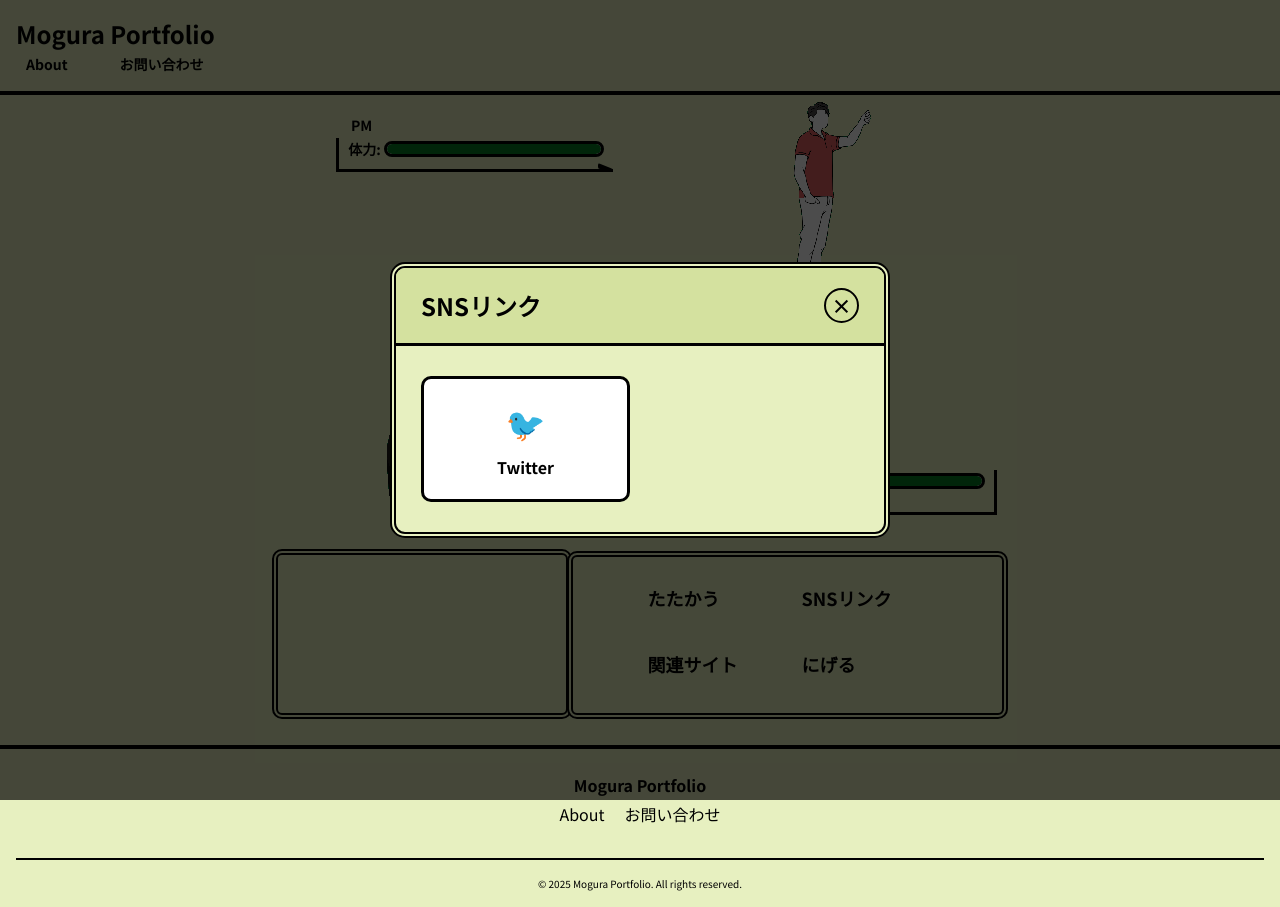
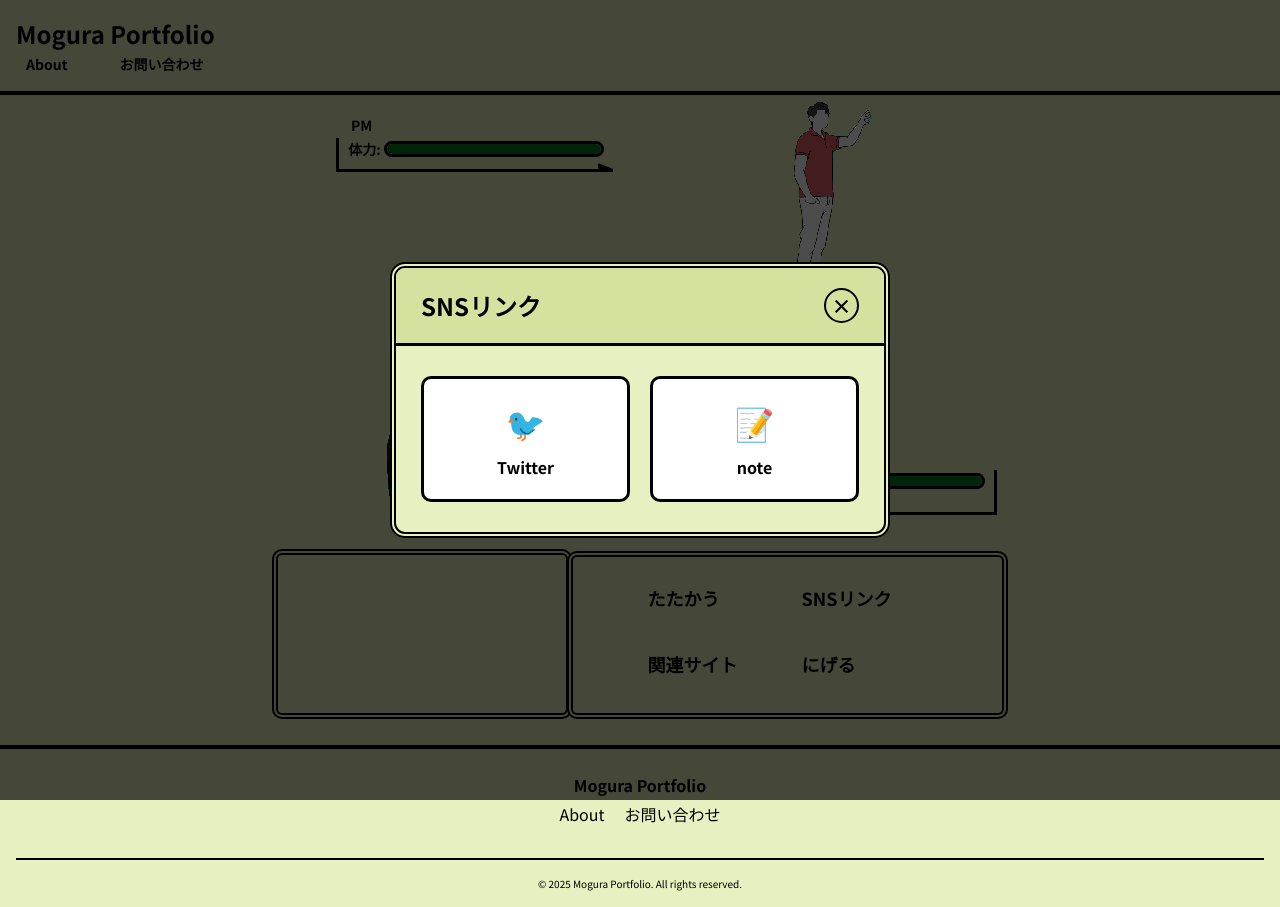
Before and after one commit to haruki0w/my-portfolio, a React (Vite) app: page / in a window 1280 px wide. Both pictures are taken after a click on the button "SNSリンク". Built offline with nearby package versions, Linux system fonts and the light colour scheme.

Commit message:
feat: SNSリンクにnoteを追加
Co-Authored-By: Claude Sonnet 5 <noreply@anthropic.com>

```diff
--- a/src/components/MainVisual/MainVisual.tsx
+++ b/src/components/MainVisual/MainVisual.tsx
@@ -402,15 +402,15 @@ const MainVisual: React.FC<MainVisualProps> = ({
                   <span className="sns-icon">📷</span>
                   <span className="sns-name">Instagram</span>
                 </a> */}
-                {/* <a
-                  href="https://example-blog.com"
+                <a
+                  href="https://note.com/great365"
                   target="_blank"
                   rel="noopener noreferrer"
                   className="sns-link blog"
                 >
                   <span className="sns-icon">📝</span>
-                  <span className="sns-name">ブログ</span>
-                </a> */}
+                  <span className="sns-name">note</span>
+                </a>
                 {/* <a
                   href="https://github.com"
                   target="_blank"
```
